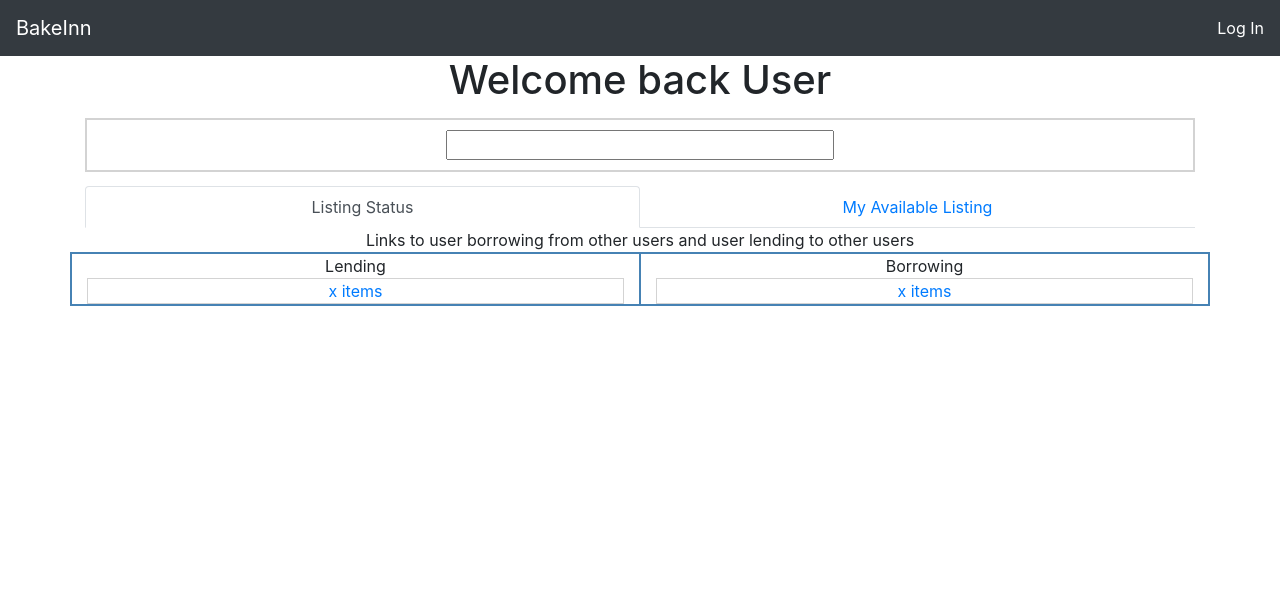
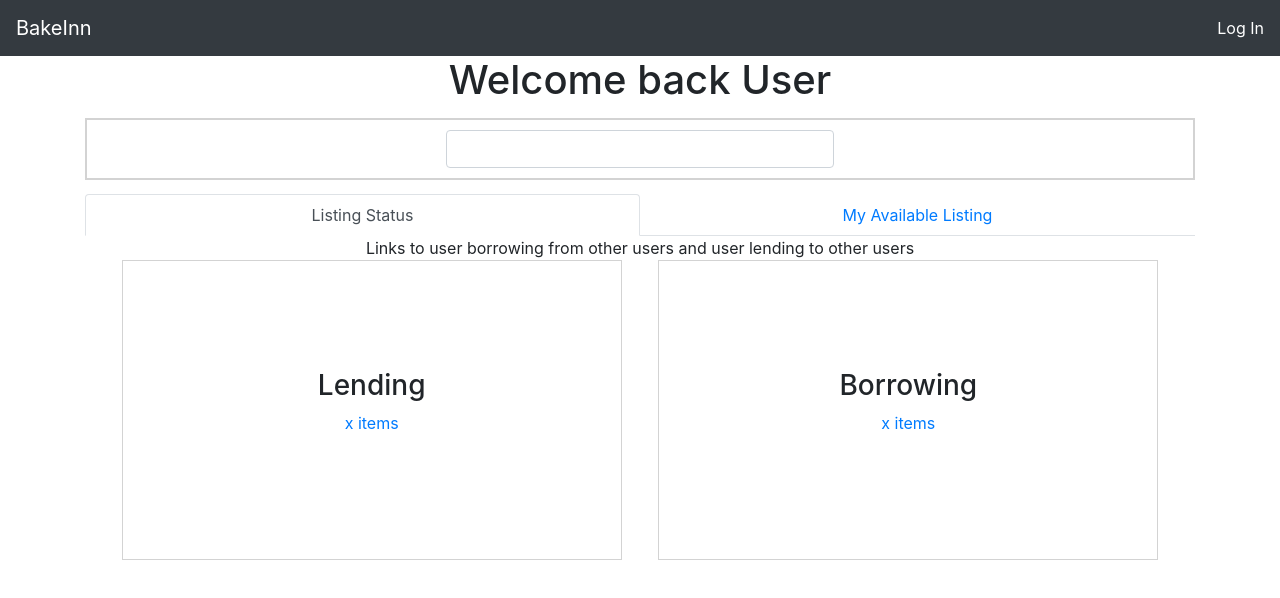
Before and after one commit to clairetay96/BakerInn, a React (Create React App) app in the folder client/: page /dashboard in a window 1280 px wide. Shown: the top 598 px of the page. Built offline with nearby package versions, Linux system fonts and the light colour scheme; no server answers.

Commit message:
align dashboard

```diff
--- a/client/src/App.js
+++ b/client/src/App.js
@@ -67,6 +67,7 @@ class App extends React.Component {
             exact
             component={() => <Login loggedIn={this.loggedIn} />} />
 
+          <div className="container">
             {/* this route must protected */}
             <ProtectedRoute path="/dashboard">
               <DashboardPage />
@@ -81,6 +82,8 @@ class App extends React.Component {
             <Route exact path="/">
               <Redirect to="/homepage" />
             </Route>
+          </div>
+
 
 
         </Router>
--- a/client/src/Components/ListingTabs/index.css
+++ b/client/src/Components/ListingTabs/index.css
@@ -4,8 +4,16 @@
 
 .listing-selection {
   border: 1px solid lightgrey;
+  height: 300px;
+  width: 500px;
+  display: flex;
+  flex-direction: column;
+  justify-content: center;
+  justify-items: center;
+
 }
 
-.listing-selection > div {
-  border: 1px solid lightgrey;
+.listing-selection-box {
+  display: flex;
+  justify-content: space-evenly;
 }
--- a/client/src/Components/ListingTabs/index.jsx
+++ b/client/src/Components/ListingTabs/index.jsx
@@ -1,7 +1,7 @@
 import React, { useState } from 'react'
 import './index.css'
 
-import { Tab, Tabs, Row, Col, Button, Modal } from "react-bootstrap";
+import { Tab, Tabs, Button, Modal, CardDeck } from "react-bootstrap";
 import ListingDetail from '../ListingDetail';
 import { Link, Route, Switch } from 'react-router-dom';
 import ListingDetailPage from '../../Pages/ListingDetailPage';
@@ -25,45 +25,50 @@ export default function ListingTabs(props) {
         <Tabs defaultActiveKey="listing-status" transition={false} id="noanim-tab-listing" className="listing-tabs">
           <Tab eventKey="listing-status" title="Listing Status">
             Links to user borrowing from other users and user lending to other users
-            <Row>
-              <Col className="listing-selection">
-                Lending
-                <div>
+            <div className="listing-selection-box">
+              <div className="listing-selection">
+                <h3>Lending</h3>
+                <p >
                   <Link to="/dashboard/lending">
                     x items
                   </Link>
-                </div>
-              </Col>
-              <Col className="listing-selection">
-                Borrowing
-                <div>
+                </p>
+              </div>
+              <div className="listing-selection">
+                <h3>Borrowing</h3>
+                <p >
                   <Link to="/dashboard/borrowing">
                     x items
                   </Link>
-                </div>
-              </Col>
-            </Row>
+                </p>
+              </div>
+            </div>
           </Tab>
           <Tab eventKey="user-listing" title="My Available Listing">
-            <div>
-              <Row className="ml-2 mr-2">
-                <div>
-                  Total listing: xxx
-                </div>
+            <div style={{ display: "flex", justifyContent: "space-between", justifyItems: "center", marginTop: "35px" }}>
+              <div>
+                <p>Total listing: xxx</p>
+              </div>
+              <div>
                 <Button variant="primary" onClick={handleShow}>Add New Listing</Button>
                 <Modal show={show} onHide={handleClose}>
                   <Modal.Header closeButton>
                     <Modal.Title>Add Listing</Modal.Title>
                   </Modal.Header>
-                  <Modal.Body><AddListingPage /></Modal.Body>
+                  <Modal.Body>
+                    <AddListingPage />
+                  </Modal.Body>
                   <Modal.Footer>
                     <Button variant="secondary" onClick={handleClose}>Close</Button>
                   </Modal.Footer>
                 </Modal>
-              </Row>
+              </div>
+            </div>
+
+            <CardDeck className="container" style={{ display: "flex", justifyContent: "start" }}>
               <ListingDetail allListings={available}
                 edit={true} />
-            </div>
+            </CardDeck>
           </Tab>
         </Tabs>
       </ProtectedRoute>
@@ -80,7 +85,6 @@ export default function ListingTabs(props) {
       <Route path="/dashboard/listing/:id">
         <EditSingleListingPage />
       </Route>
-      {/* <Route path="/dashboard/addlisting" component={AddListingPage} /> */}
     </Switch>
   )
 }
--- a/client/src/Components/SearchBar/index.jsx
+++ b/client/src/Components/SearchBar/index.jsx
@@ -1,13 +1,15 @@
 import React from 'react'
 import './index.css'
+import { Form } from 'react-bootstrap'
 
 export default function SearchBar(props) {
   let { scope } = props
   return (
-    <div className={`search ${scope}`}>
-      <input onChange={props.onChange}
-              onKeyUp={props.onKeyUp}
-              value={props.value}/>
+    <div className={`search ${scope}`} style={{ display: "flex", justifyContent: "center" }}>
+      <Form.Control onChange={props.onChange}
+        onKeyUp={props.onKeyUp}
+        value={props.value} />
     </div>
+
   )
 }
--- a/client/src/Pages/DashboardPage/index.jsx
+++ b/client/src/Pages/DashboardPage/index.jsx
@@ -64,7 +64,7 @@ export default class DashboardPage extends Component {
 
   render() {
     return (
-      <div className="container text-center">
+      <div>
         <h1>Welcome back User</h1>
 
         <SearchBar scope={"dashboard"}
--- a/client/src/Pages/HomePage/index.jsx
+++ b/client/src/Pages/HomePage/index.jsx
@@ -48,7 +48,7 @@ export default class HomePage extends Component {
   render() {
     let { isLoggedIn } = this.props;
     return (
-      <div>
+      <>
         {/* search all pages and listings */}
         <SearchBar scope={"homepage"}
           onChange={this.handleChange}
@@ -71,7 +71,7 @@ export default class HomePage extends Component {
 
           </Route>
         </Switch>
-      </div>
+      </>
 
 
     )
--- a/client/src/Pages/ListingDetailPage/index.jsx
+++ b/client/src/Pages/ListingDetailPage/index.jsx
@@ -1,6 +1,6 @@
 import React from 'react'
 
-import { Row, Col, CardDeck, Button, Navbar } from 'react-bootstrap'
+import { CardDeck, Button, Navbar } from 'react-bootstrap'
 import { useHistory } from 'react-router-dom'
 import ListingDetail from '../../Components/ListingDetail'
 
```
Lines whose indentation alone changed are shown as unchanged.
